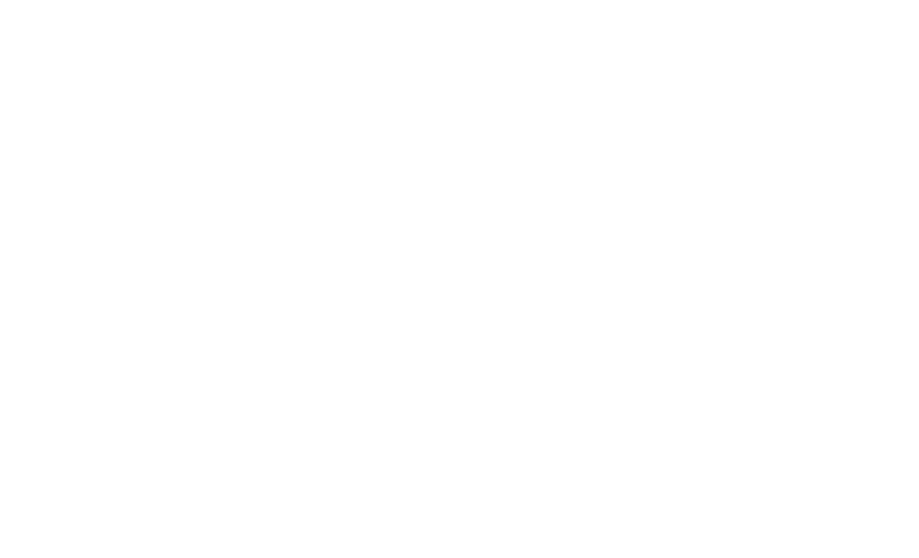
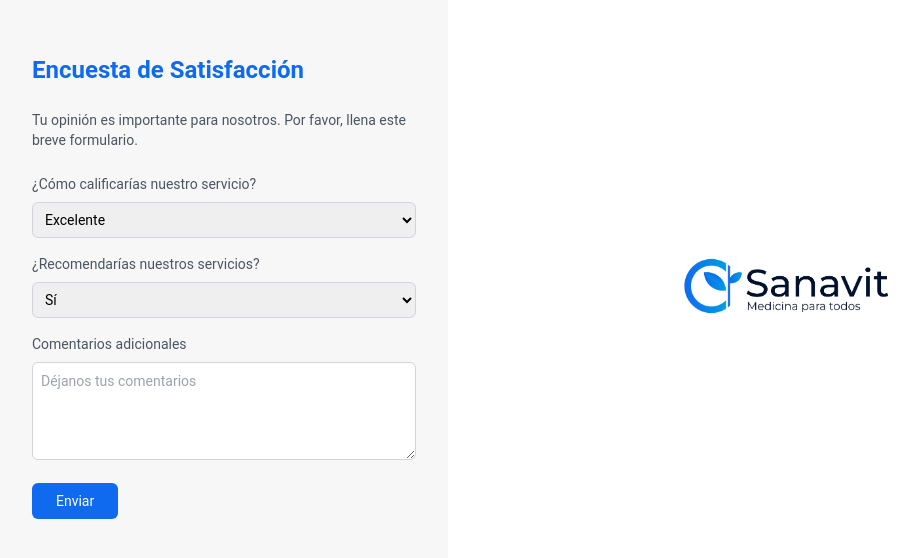
Before and after one commit to Dxckrr/Integrador-1-Front, a React (Vite) app: page /encuesta-satisfaccion in a window 1280 px wide. Before the commit this address had no page. Shown: the part 114-672 px from the top of the page, without its empty margins (80-999 px from the left). Built offline with nearby package versions, Linux system fonts and the light colour scheme.

Commit message:
se agrega pagina encuesta

```diff
--- a/src/App.tsx
+++ b/src/App.tsx
@@ -7,6 +7,7 @@
 } from "./components/views/especialista_views";
 import { Buscar, Citas } from "./components/pages/especialista_pages";
 import EspecialistaLayout from "./components/Layouts/Especialista_layout";
+import EncuestaSatisfaccion from "./components/pages/EncuestaSatisfaccion";
 
 function App() {
   return (
@@ -56,6 +57,11 @@
             </EspecialistaLayout>
           }
         />
+
+        <Route
+          path="/encuesta-satisfaccion"
+          element={<EncuestaSatisfaccion />}
+        />
         {/* ADMINISTRADOR */}
 
         {/* AQUI IRA LA RUTA PROTEGIDA DE ADMIN
--- /dev/null
+++ b/src/components/pages/EncuestaSatisfaccion.tsx
@@ -0,0 +1,67 @@
+const Satisfaccion = () => {
+  return (
+    <div className="min-h-screen flex p-20 ">
+      <div className="w-2/5 bg-[#F7F7F7] p-8 flex flex-col justify-center items-start rounded-xl border-[#4F7594]">
+        <h2 className="text-[#0F6AEF] text-2xl font-bold mb-6">
+          Encuesta de Satisfacción
+        </h2>
+        <p className="text-gray-600 text-sm mb-6">
+          Tu opinión es importante para nosotros. Por favor, llena este breve
+          formulario.
+        </p>
+
+        {/* Pregunta 1 */}
+        <div className="mb-4 w-full">
+          <label className="text-gray-600 text-sm block mb-2">
+            ¿Cómo calificarías nuestro servicio?
+          </label>
+          <select className="w-full p-2 border border-gray-300 rounded-md text-sm">
+            <option>Excelente</option>
+            <option>Bueno</option>
+            <option>Regular</option>
+            <option>Malo</option>
+          </select>
+        </div>
+
+        {/* Pregunta 2 */}
+        <div className="mb-4 w-full">
+          <label className="text-gray-600 text-sm block mb-2">
+            ¿Recomendarías nuestros servicios?
+          </label>
+          <select className="w-full p-2 border border-gray-300 rounded-md text-sm">
+            <option>Sí</option>
+            <option>No</option>
+          </select>
+        </div>
+
+        {/* Pregunta 3 */}
+        <div className="mb-4 w-full">
+          <label className="text-gray-600 text-sm block mb-2">
+            Comentarios adicionales
+          </label>
+          <textarea
+            className="w-full p-2 border border-gray-300 rounded-md text-sm"
+            rows={4}
+            placeholder="Déjanos tus comentarios"
+          ></textarea>
+        </div>
+
+        {/* Botón de envío */}
+        <button className="bg-[#0F6AEF] text-white px-6 py-2 rounded-md hover:bg-blue-800 text-sm">
+          Enviar
+        </button>
+      </div>
+
+      {/* Columna derecha para el logo */}
+      <div className="w-3/5 flex justify-center items-center bg-white">
+        <img
+          src=".\..\src\assets\img\logos\LogoSanavit(Mediana).png"
+          alt="Logo"
+          className="w-1/3"
+        />
+      </div>
+    </div>
+  );
+};
+
+export default Satisfaccion;
--- a/src/components/views/especialista_views/CrearOrdenMedica.tsx
+++ b/src/components/views/especialista_views/CrearOrdenMedica.tsx
@@ -56,9 +56,10 @@
               Médico Responsable
             </label>
             <input
+              readOnly
               id="medicoResponsable"
               type="text"
-              placeholder="Médico o especialista"
+              placeholder="Juan Rodriguez - Cardiologia"
               className="border bg-[#E8EDF2] text-[#4F7594] rounded-xl w-full py-2 px-3 leading-tight focus:outline-none focus:shadow-outline"
             />
           </div>
--- a/src/components/views/especialista_views/DetallesPaciente.tsx
+++ b/src/components/views/especialista_views/DetallesPaciente.tsx
@@ -21,7 +21,7 @@
 
   const patient = {
     name: "Pepito Perez",
-    gender: "Pansexual",
+    gender: "Hombre",
     age: "69 Años",
   };
 
@@ -34,9 +34,9 @@
     },
     {
       labelLeft: "Nombre(s)",
-      valueLeft: "Quico",
+      valueLeft: "Pepito",
       labelRight: "Apellido(s)",
-      valueRight: "Pericles",
+      valueRight: "Perez",
     },
     {
       labelLeft: "Tipo de Identificacion",
@@ -55,32 +55,6 @@
       valueLeft: "UPB eps",
       labelRight: "Regimen",
       valueRight: "Privado",
-    },
-  ];
-  const signosVitalesDetails: Detail[] = [
-    {
-      labelLeft: "Presion Arterial",
-      valueLeft: "n/a",
-      labelRight: "Presion Arterial Media",
-      valueRight: "n/a",
-    },
-    {
-      labelLeft: "Pulso",
-      valueLeft: "n/a",
-      labelRight: "Frecuencia Cardiaca",
-      valueRight: "n/a",
-    },
-    {
-      labelLeft: "Saturacion de oxigeno",
-      valueLeft: "n/a",
-      labelRight: "Talla",
-      valueRight: "n/a",
-    },
-    {
-      labelLeft: "Peso",
-      valueLeft: "n/a",
-      labelRight: "",
-      valueRight: "",
     },
   ];
 
@@ -123,10 +97,7 @@
               title="Detalles personales"
               details={medicalHistoryDetails}
             />
-            <DetallesComponent
-              title="Signos vitales"
-              details={signosVitalesDetails}
-            />
+
             <DetallesComponent
               title="Antecedentes"
               details={AntecedentesDetails}
@@ -161,19 +132,18 @@
         </div>
 
         <div className="w-[72%] bg-white p-4 flex flex-col">
-          <div className="flex items-center justify-between mb-4">
-            <h1 className="text-3xl font-semibold">Paciente</h1>
+          <div className="flex flex-col items-end mb-4 space-y-2">
             <Link to="../ordenMedica">
-              <button className="bg-[#0F6AEF] text-white px-10 py-1 text-sm rounded-md hover:bg-blue-800 mr-1">
+              <button className="bg-[#0F6AEF] text-white px-10 py-1 text-sm rounded-md hover:bg-blue-800">
                 Crear Orden
               </button>
             </Link>
+            <Link to="../historiaClinica">
+              <button className="bg-[#0F6AEF] text-white px-10 py-1 text-sm rounded-md hover:bg-blue-800">
+                Historia Clinica
+              </button>
+            </Link>
           </div>
-          <Link to="../historiaClinica">
-            <button className="bg-[#0F6AEF] text-white px-10 py-1 text-sm rounded-md hover:bg-blue-800 ml-[83.15%] ">
-              Historia Clinica
-            </button>
-          </Link>
 
           <div className="flex flex-col items-center mt-12">
             <img
```
